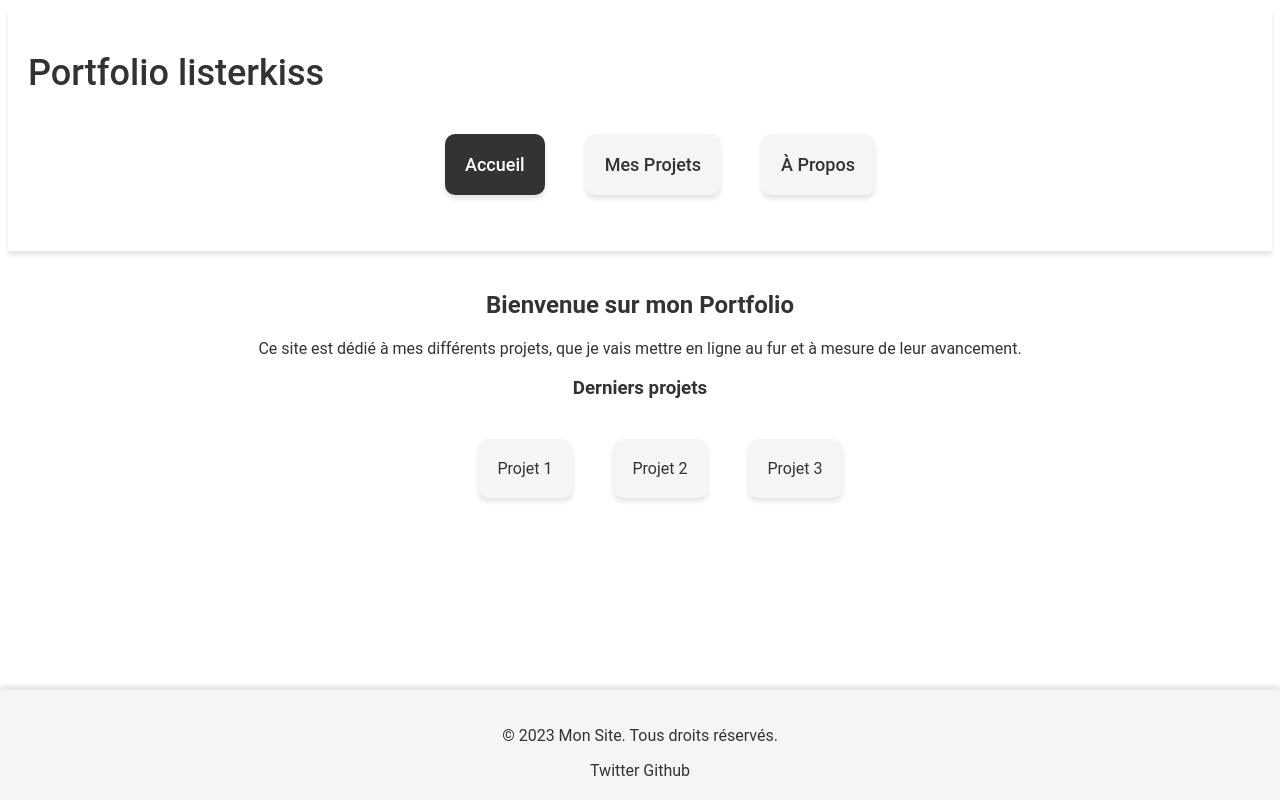
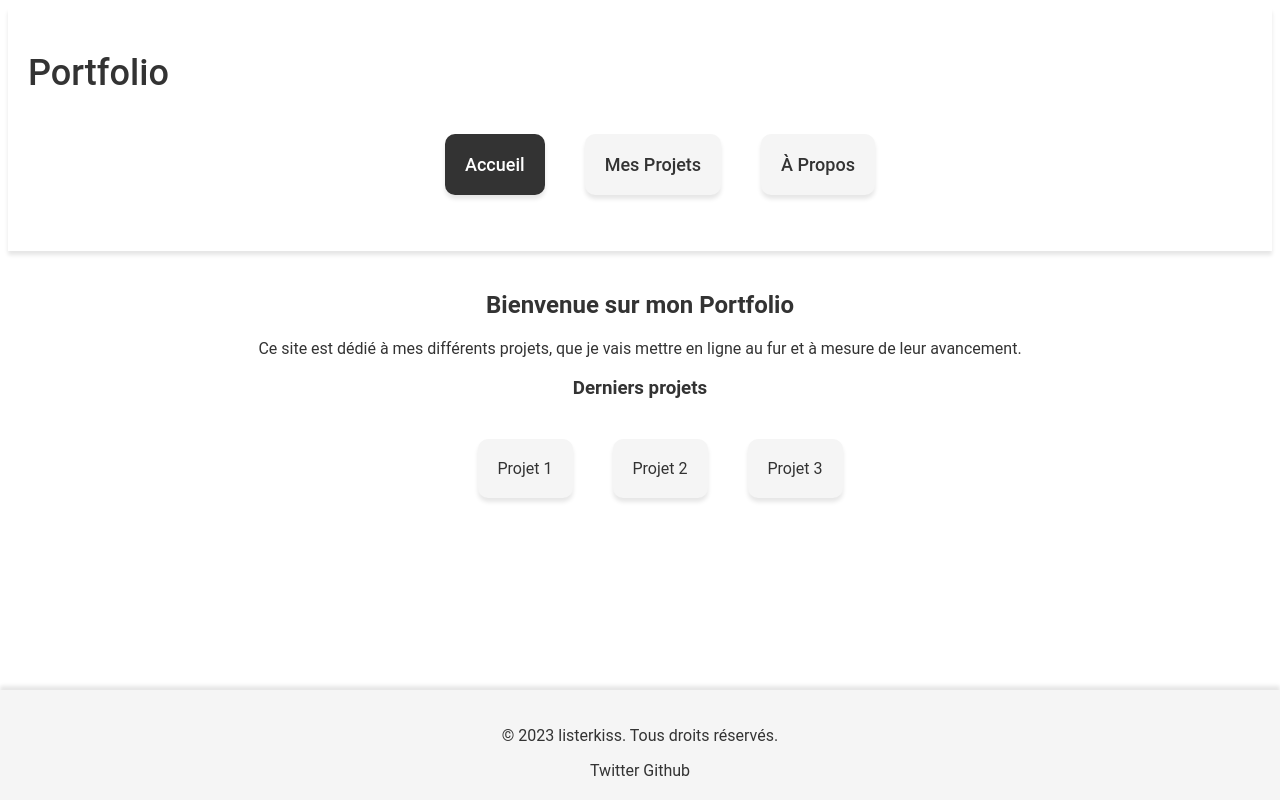
Before and after one commit to listerkiss/portfolio, a plain HTML site: page index.html in a window 1280 px wide. Drawn offline with Linux system fonts and the light colour scheme.

Commit message:
copyright

```diff
--- a/index.html
+++ b/index.html
@@ -9,7 +9,7 @@
 </head>
 <body>
 		<header>
-			<h1>Portfolio listerkiss</h1>
+			<h1>Portfolio</h1>
 			<nav>
 				<ul>
 					<li><a href="#" class="active">Accueil</a></li>
@@ -32,7 +32,7 @@
 		</main>
 
 		<footer>
-			<p>&copy; 2023 Mon Site. Tous droits réservés.</p>
+			<p>&copy; 2023 listerkiss. Tous droits réservés.</p>
 			<a href="https://twitter.com/listerkiss">Twitter</a>
 			<a href="gttps://www.github.com/listerkiss">Github</a>
 		</footer>
```
